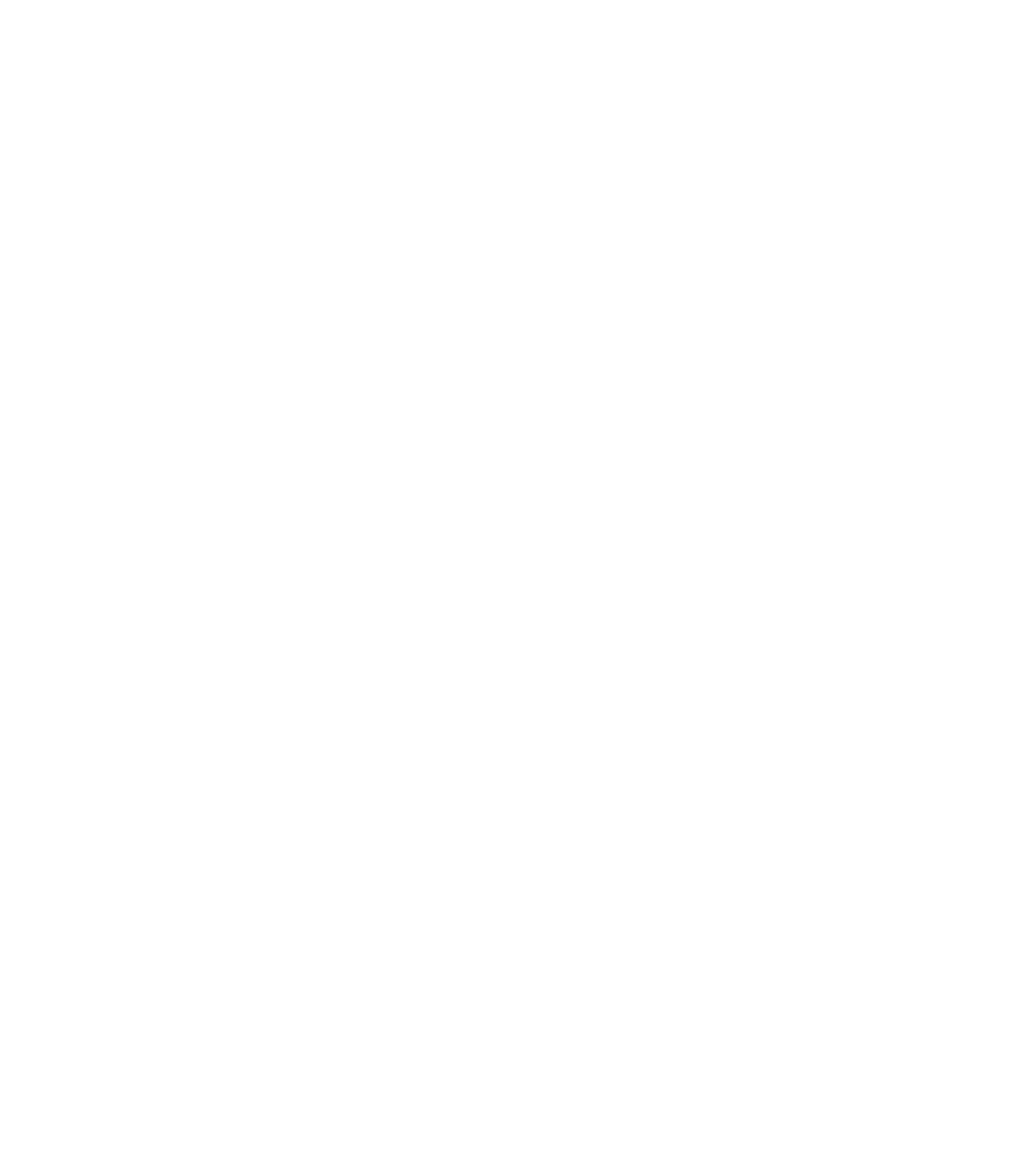
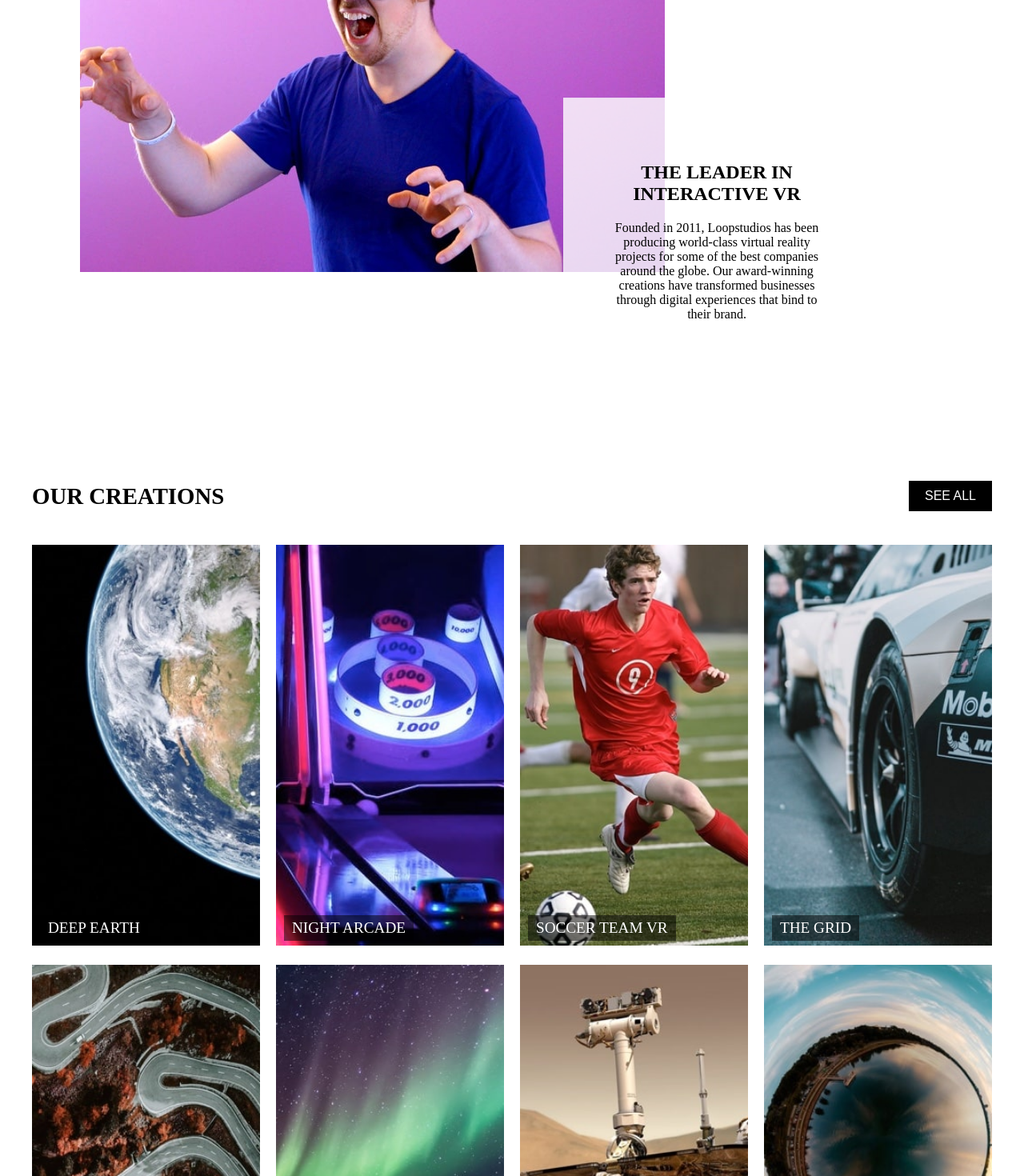
Before and after one commit to daniarsa/Proyecto_loopstudios, a React (Vite) app: page / in a window 1280 px wide. Shown: the part 1060-2530 px from the top of the page at 80% size. Before the commit the page ends 953 px from the top, so only its background shows below. Built offline with nearby package versions, Linux system fonts and the light colour scheme.

Commit message:
Feature/Agregando componente Section_info, Main y estilos

```diff
--- a/src/App.jsx
+++ b/src/App.jsx
@@ -2,6 +2,8 @@ import React from 'react';
 import Navbar from './components/Nabvar';
 import Header from './components/Header';
 import Footer from './components/Footer';
+import Section_info from './components/Section_info';
+import Main from './components/Main';
 import './styles/App.scss';
 import './styles/Global.scss';
 
@@ -12,6 +14,10 @@ const App = () => {
         <Navbar />
         <Header />
       </div>
+      <div>
+      <Section_info />
+      <Main />
+      </div>
     <Footer />
     </div>
   );
--- a/src/components/Main.jsx
+++ b/src/components/Main.jsx
@@ -0,0 +1,32 @@
+import React from 'react';
+import SectionItem from './SectionItem';
+import "../styles/Main.scss";
+
+const creations = [
+  { title: 'DEEP EARTH', imageUrl: 'src/assets/img/desktop/image-deep-earth.jpg' },
+  { title: 'NIGHT ARCADE', imageUrl: 'src/assets/img/desktop/image-night-arcade.jpg' },
+  { title: 'SOCCER TEAM VR', imageUrl: 'src/assets/img/desktop/image-soccer-team.jpg' },
+  { title: 'THE GRID', imageUrl: 'src/assets/img/desktop/image-grid.jpg' },
+  { title: 'FROM UP ABOVE VR', imageUrl: 'src/assets/img/desktop/image-from-above.jpg' },
+  { title: 'POCKET BOREALIS', imageUrl: 'src/assets/img/desktop/image-pocket-borealis.jpg' },
+  { title: 'THE CURIOSITY', imageUrl: 'src/assets/img/desktop/image-curiosity.jpg' },
+  { title: 'MAKE IT FISHEYE', imageUrl: 'src/assets/img/desktop/image-fisheye.jpg' },
+];
+
+const Main = () => {
+  return (
+    <section className="gallery">
+      <div className="gallery__header">
+        <h2>OUR CREATIONS</h2>
+        <button className="gallery__see-all">SEE ALL</button>
+      </div>
+      <div className="gallery__grid">
+        {creations.map((creation, index) => (
+          <SectionItem key={index} title={creation.title} imageUrl={creation.imageUrl} />
+        ))}
+      </div>
+    </section>
+  );
+};
+
+export default Main;
--- /dev/null
+++ b/src/components/SectionItem.jsx
@@ -0,0 +1,13 @@
+import React from 'react';
+import "../styles/Main.scss";
+
+const SectionItem = ({ title, imageUrl }) => {
+  return (
+    <div className="gallery-item">
+      <img src={imageUrl} alt={title} className="gallery-item__image" />
+      <div className="gallery-item__title">{title}</div>
+    </div>
+  );
+};
+
+export default SectionItem;
--- /dev/null
+++ b/src/components/Section_info.jsx
@@ -0,0 +1,22 @@
+import React from 'react';
+import "../styles/Section_info.scss";
+
+const Section_info = () => {
+  return (
+    <section className="Section_info">
+      <div className="Section_info__image">
+        <img src="src/assets/img/desktop/image-interactive.jpg" alt="" />
+      </div>
+      <div className="Section_info__content">
+        <h1>THE LEADER IN INTERACTIVE VR</h1>
+        <p>
+          Founded in 2011, Loopstudios has been producing world-class virtual reality projects
+          for some of the best companies around the globe. Our award-winning creations have
+          transformed businesses through digital experiences that bind to their brand.
+        </p>
+      </div>
+    </section>
+  );
+};
+
+export default Section_info;
--- a/src/styles/Main.scss
+++ b/src/styles/Main.scss
@@ -0,0 +1,56 @@
+.gallery {
+    padding: 40px;
+    text-align: center;
+
+    &__header {
+      display: flex;
+      justify-content: space-between;
+      align-items: center;
+      margin-bottom: 20px;
+
+      h2 {
+        font-size: 1.8rem;
+      }
+
+      .gallery__see-all {
+        background-color: black;
+        color: white;
+        padding: 10px 20px;
+        border: none;
+        cursor: pointer;
+        font-size: 1rem;
+      }
+    }
+
+    &__grid {
+      display: grid;
+      grid-template-columns: repeat(4, 1fr);
+      gap: 20px;
+    }
+
+    .gallery-item {
+      position: relative;
+      overflow: hidden;
+
+      &__image {
+        width: 100%;
+        height: auto;
+        transition: transform 0.3s ease;
+      }
+
+      &__title {
+        position: absolute;
+        bottom: 10px;
+        left: 10px;
+        color: white;
+        font-size: 1.2rem;
+        text-transform: uppercase;
+        background-color: rgba(0, 0, 0, 0.5);
+        padding: 5px 10px;
+      }
+
+      &:hover .gallery-item__image {
+        transform: scale(1.05);
+      }
+    }
+  }
--- /dev/null
+++ b/src/styles/Section_info.scss
@@ -0,0 +1,26 @@
+.Section_info {
+    display: flex;
+    align-items: center;
+    justify-content: center;
+    padding: 100px;
+    position: relative;
+    width: 100%;
+    height: 100vh;
+
+    &__image {
+      width: 100%;
+      height: 100%;
+      object-fit: cover; /* Ajusta la imagen para que cubra todo el espacio del contenedor */
+    }
+
+      &__content {
+      position: absolute;
+      top: 70%;
+      left: 70%;
+      transform: translate(-50%, -50%);
+      background-color: rgba(255, 255, 255, 0.8); /* Fondo semitransparente */
+      padding: 60px;
+      max-width: 900px;
+      text-align: center;
+      }
+    }
```
